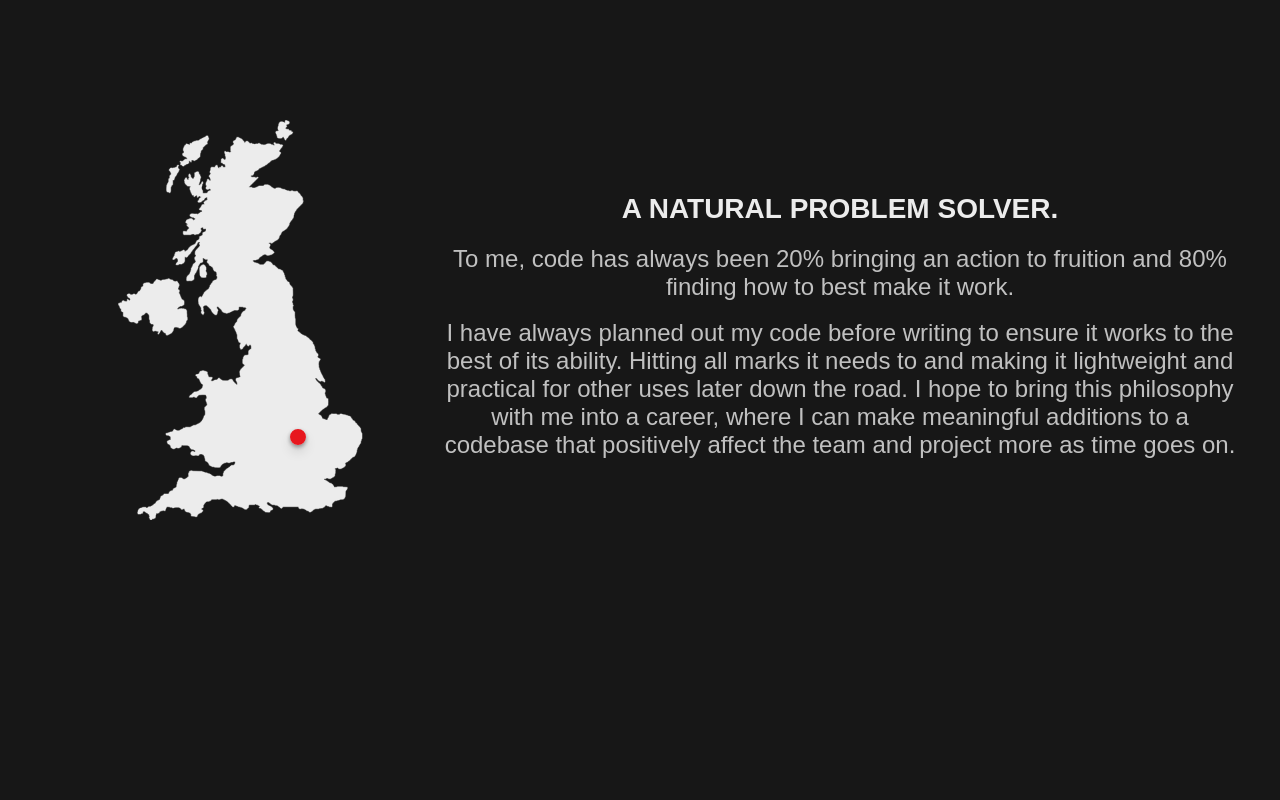
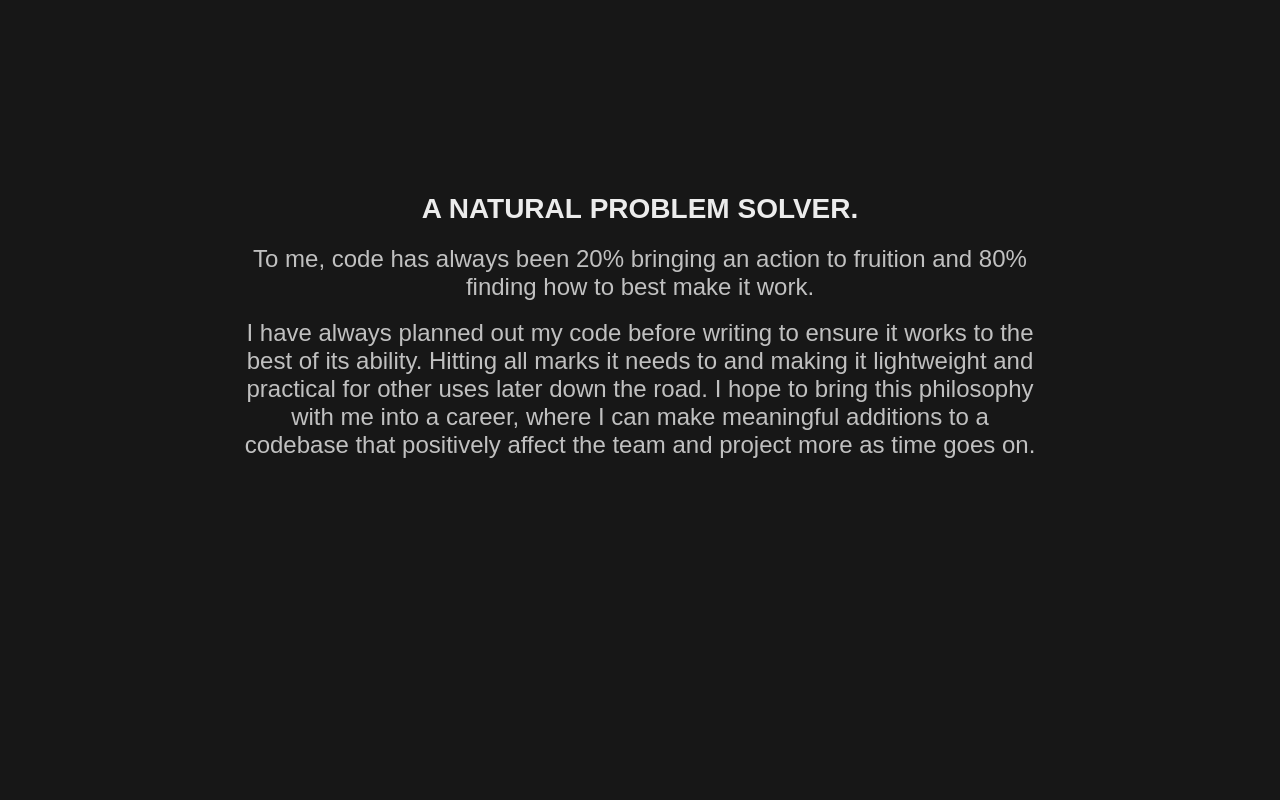
Before and after one commit to TimbleTam/portfolio, a website: page index.html in a window 1280 px wide. Shown: the part 1680-2480 px from the top of the page. Drawn offline with nearby package versions, Linux system fonts and the light colour scheme; a web font is replaced by a local one.

Commit message:
Add files via upload

```diff
--- a/index.html
+++ b/index.html
@@ -81,9 +81,7 @@
         <h2>I have always planned out my code before writing to ensure it works to the best of its ability. Hitting all marks it needs to and making it lightweight and practical for other uses later down the road. I hope to bring this philosophy with me into a career, where I can make meaningful additions to a codebase that positively affect the team and project more as time goes on.</h2>
 
       </div>
-      <div class="map">
-        <div class="pin2"></div>
-      </div>
+
     </div>
 
     <div class="page" id="short-about">
```
